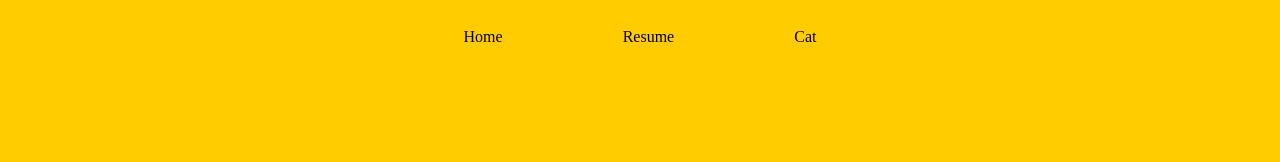
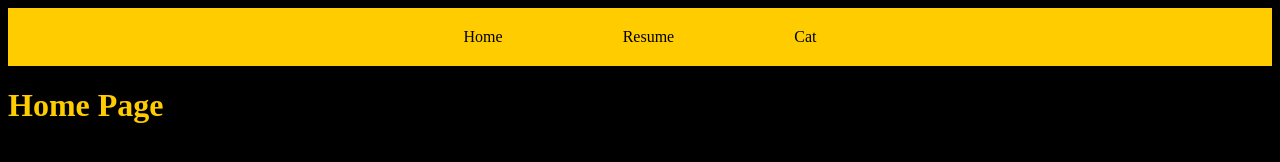
Before and after one commit to mello2118/project2, a plain HTML site: page index.html in a window 1280 px wide. Drawn offline with Linux system fonts and the light colour scheme.

Commit message:
Update style.css
changed backgroud

```diff
--- a/style/style.css
+++ b/style/style.css
@@ -1,5 +1,5 @@
 body {
-  background-color:#FFCC00;
+  background-color:#000000;
   color:#FFCC00;
 }
 
```
